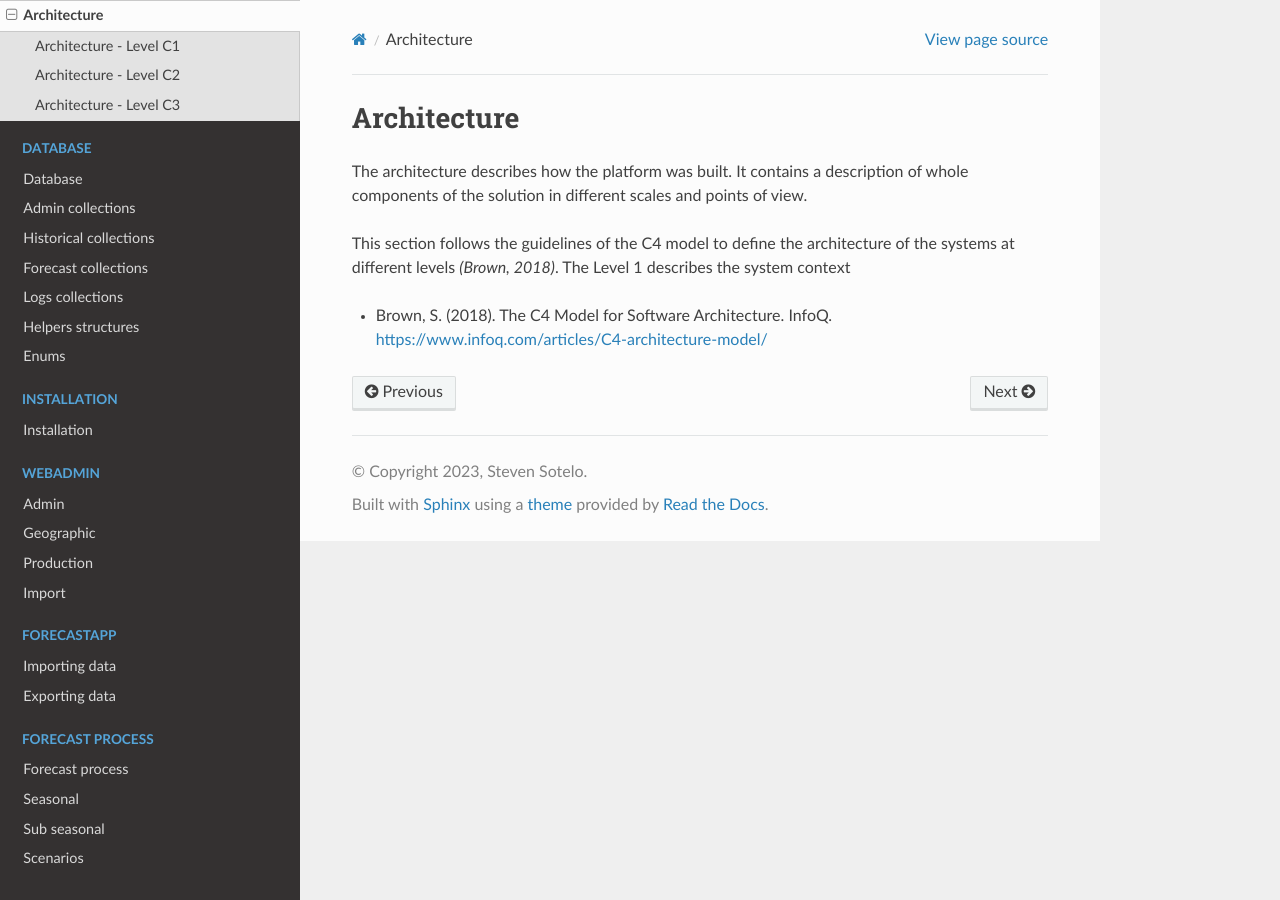
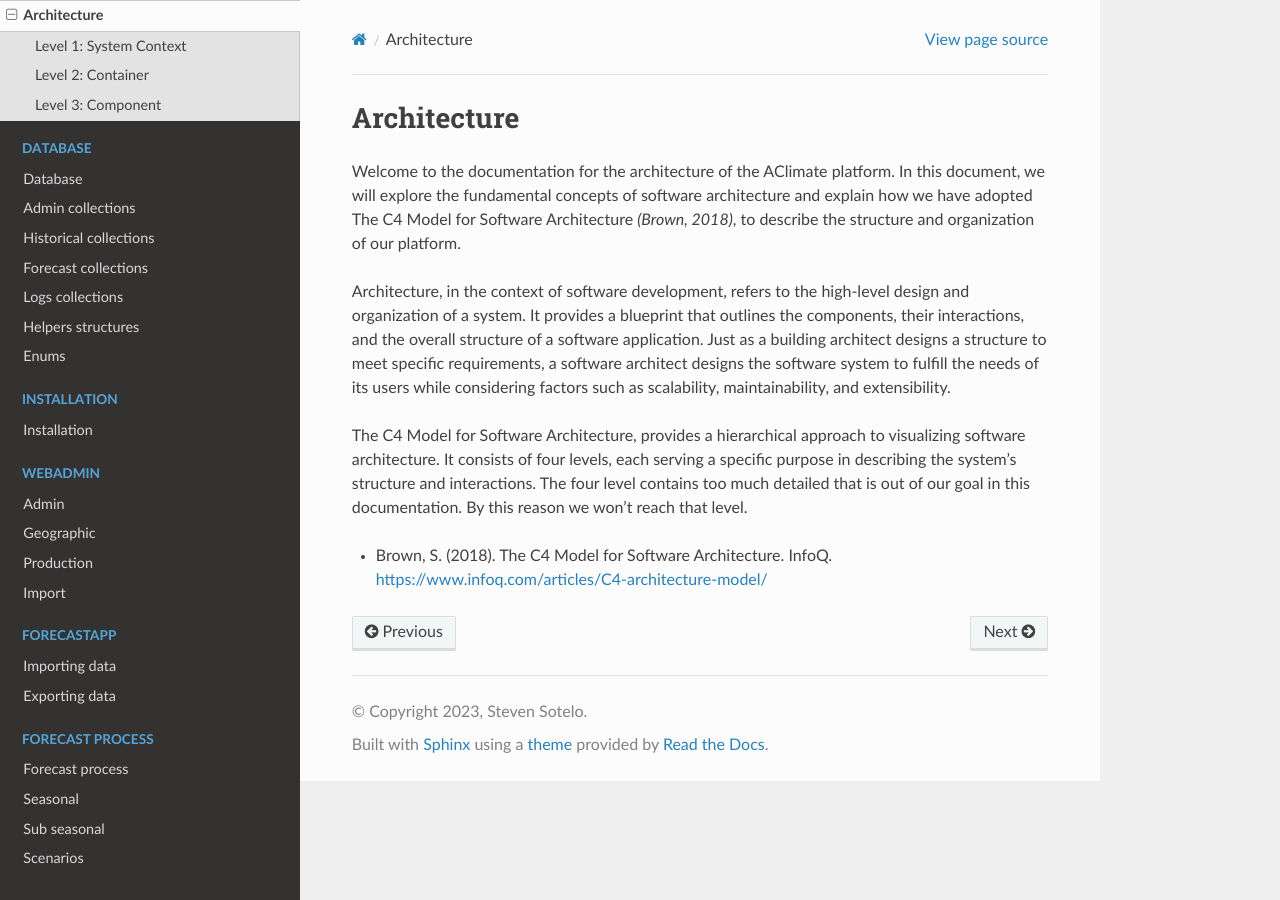
Before and after one commit to stevensotelo/aclimate_docs, a Sphinx documentation site: the page built from docs/source/02-architecture.rst, in a window 1280 px wide. Built offline with Sphinx 7.4.7 and the Read the Docs theme 2.0.0, drawn with Linux system fonts in a browser that asks for light colours.

Commit message:
working in the architecture

```diff
--- a/docs/source/02-architecture.rst
+++ b/docs/source/02-architecture.rst
@@ -1,12 +1,23 @@
 Architecture
 ============
 
-The architecture describes how the platform was built. It contains a description
-of whole components of the solution in different scales and points of view.
+Welcome to the documentation for the architecture of the AClimate platform.
+In this document, we will explore the fundamental concepts of software architecture
+and explain how we have adopted The C4 Model for Software Architecture `(Brown, 2018)`,
+to describe the structure and organization of our platform.
 
-This section follows the guidelines of the C4 model to define
-the architecture of the systems at different levels `(Brown, 2018)`.
-The Level 1 describes the system context
+Architecture, in the context of software development, refers to the high-level design and
+organization of a system. It provides a blueprint that outlines the components,
+their interactions, and the overall structure of a software application.
+Just as a building architect designs a structure to meet specific requirements,
+a software architect designs the software system to fulfill the needs of
+its users while considering factors such as scalability, maintainability, and extensibility.
+
+The C4 Model for Software Architecture, provides a hierarchical
+approach to visualizing software architecture. It consists of four levels,
+each serving a specific purpose in describing the system's structure and interactions.
+The four level contains too much detailed that is out of our goal in this documentation.
+By this reason we won't reach that level.
 
 * Brown, S. (2018). The C4 Model for Software Architecture. InfoQ. `https://www.infoq.com/articles/C4-architecture-model/ <https://www.infoq.com/articles/C4-architecture-model/>`_
 
--- a/docs/source/index.rst
+++ b/docs/source/index.rst
@@ -3,14 +3,14 @@
    You can adapt this file completely to your liking, but it should at least
    contain the root `toctree` directive.
 
-Aclimate Platform
+AClimate Platform
 =================
-:dfn:`Aclimate` is a platform for agro-climatic forecasts that supports
+:dfn:`AClimate` is a platform for agro-climatic forecasts that supports
 the decision-making of farmers and technical assistants. It formalizes the
 processing of climate and crop information from quality control, forecasting,
 and tailoring to crop-specific decision-making processes.
 
-The official website of `Aclimate <https://www.aclimate.org/>`_.
+The official website of `AClimate <https://www.aclimate.org/>`_.
 
 .. image:: /_static/img/index/logo.*
   :alt: The Alliance Bioversity Internacional - CIAT
```
Also changed, not shown: docs/source/02-l1.rst (+17 -1 lines), docs/source/02-l2.rst (+9 -2 lines), docs/source/02-l3.rst (+9 -2 lines), docs/source/_static/img/02-l1/level1.png (added), 2 other files.
